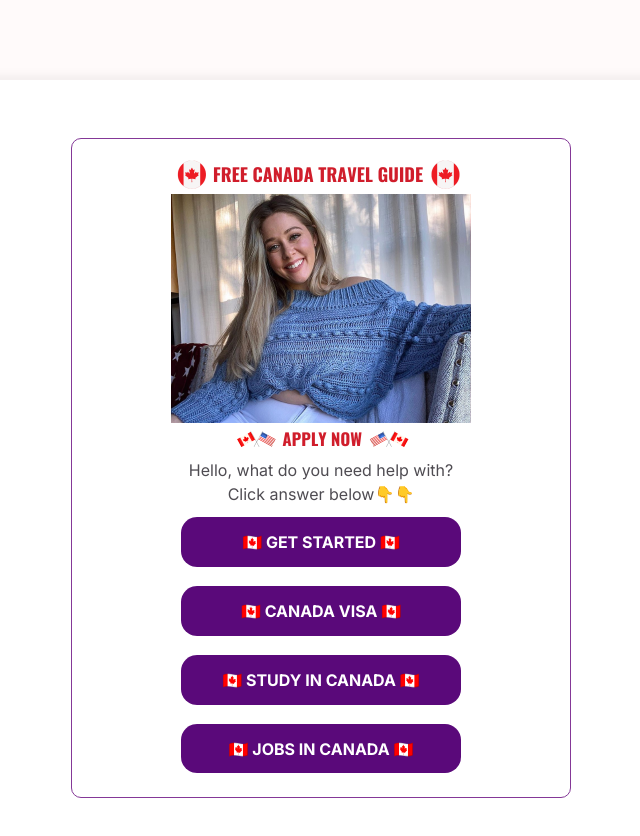
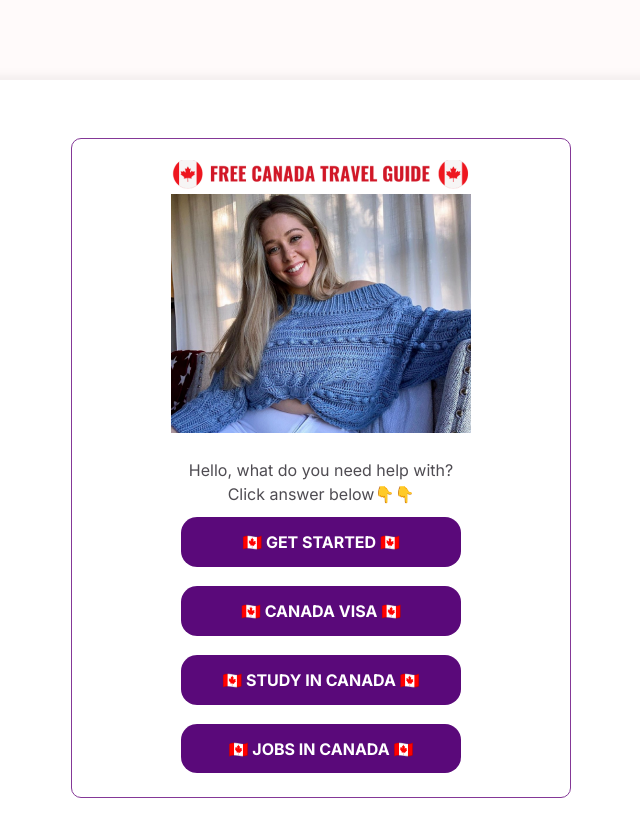
Before and after one commit to frupreneur/travel-guide, a Next.js app: page / in a window 1280 px wide. Shown: the top 836 px of the page, without its empty margins (319-959 px from the left). Built offline with nearby package versions, Linux system fonts and the light colour scheme.

Commit message:
updated links

```diff
--- a/app/page.js
+++ b/app/page.js
@@ -30,7 +30,7 @@ fbq('track', 'PageView');`,
       <div className="site-wrap">
         <div className="quizContainer">
           <Image
-            src="/2.png"
+            src="/2-2.png"
             width="300"
             height="300"
             alt="canada travel"
```
Also changed, not shown: public/2-2.png (added).
